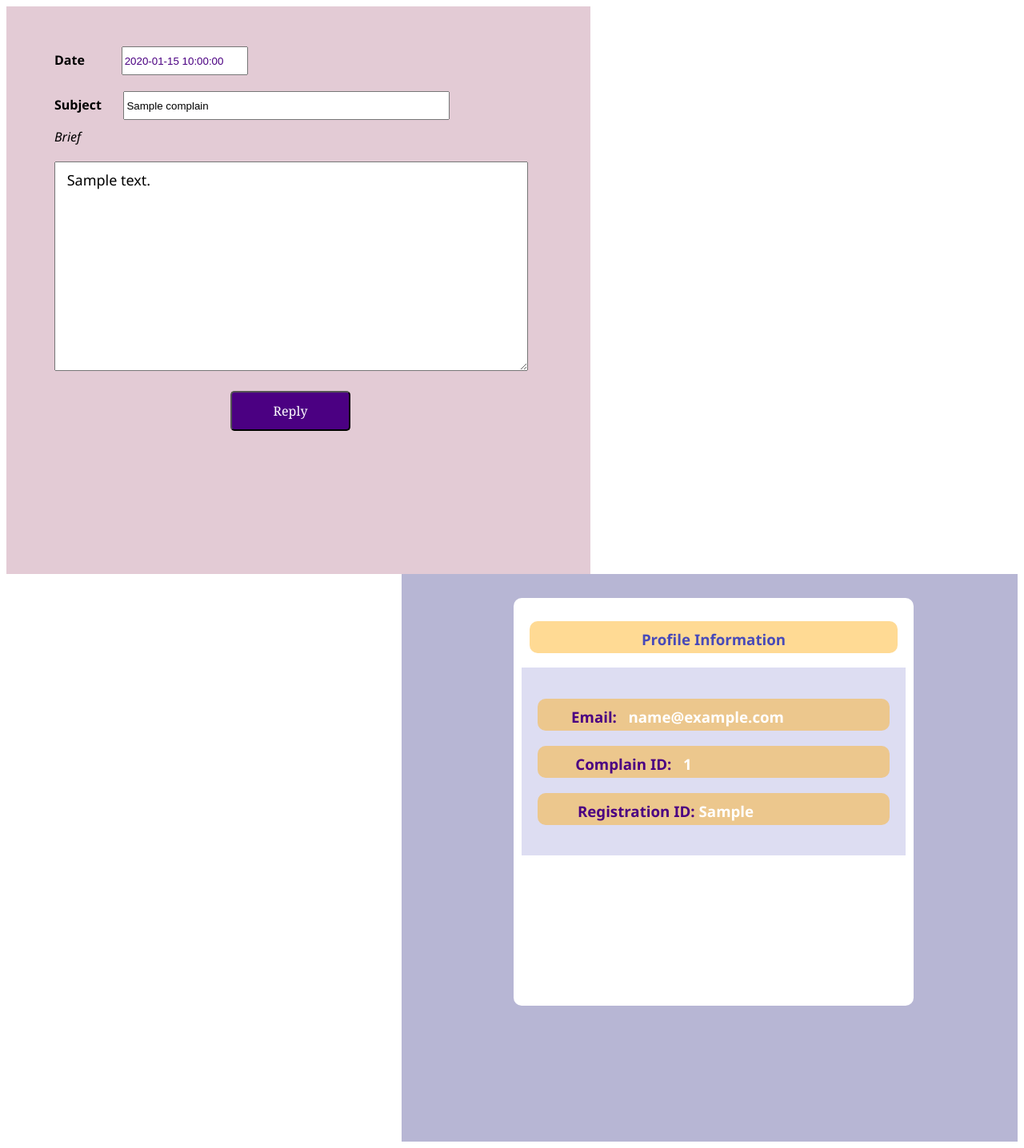
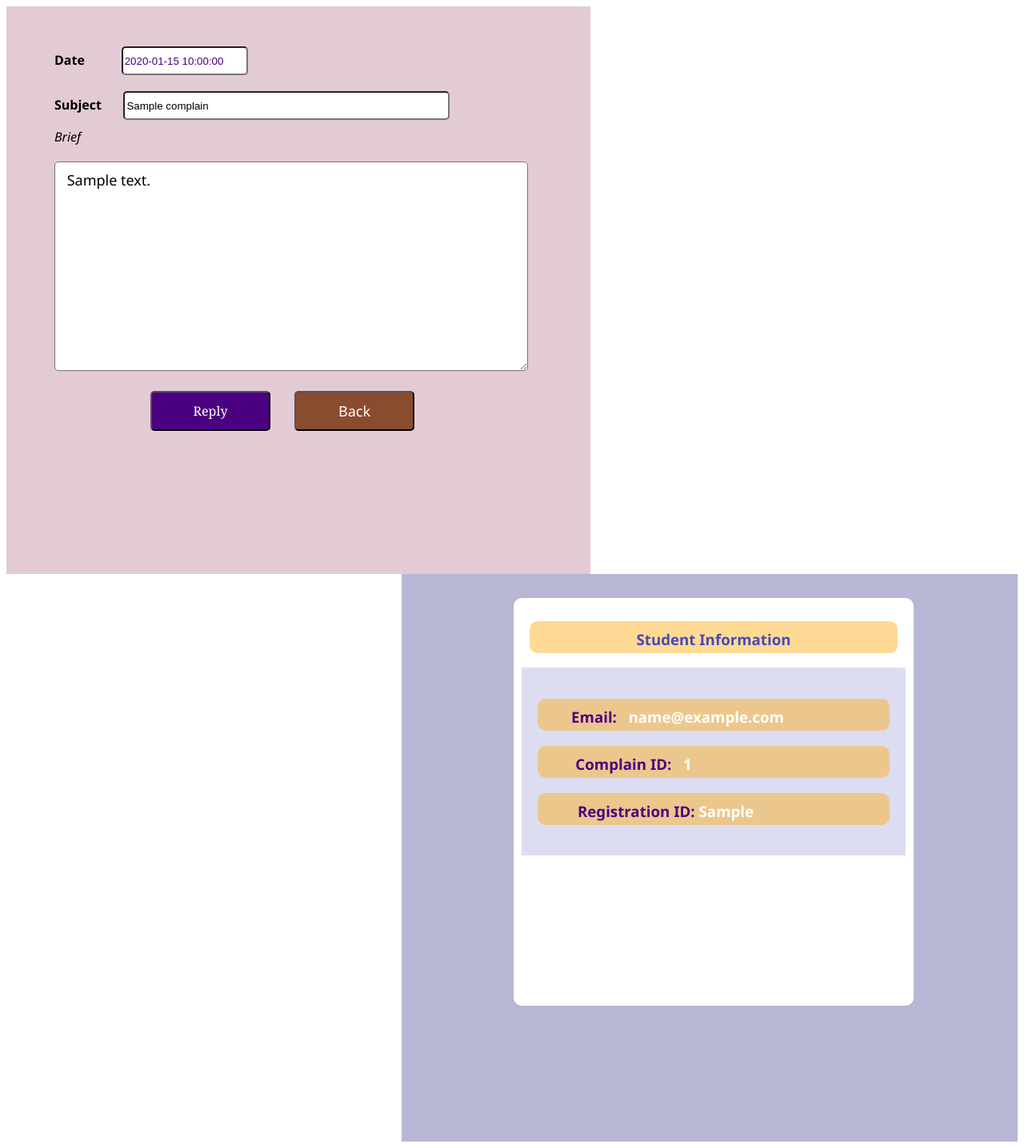
Before and after one commit to Ash515/HandsUp, a Flask app: page /complains/1 in a window 1280 px wide. Shown: the whole page at 80% size. Run offline with Flask 2, Linux system fonts and the light colour scheme; tables that the repository leaves empty or names only in its code hold one stand-in row (values such as "Sample post"); some libraries are stand-ins or nearby versions.

Commit message:
added new files

```diff
--- a/static/complainbox.css
+++ b/static/complainbox.css
@@ -1,69 +1,3 @@
-a{
-    text-decoration: none;
-}
-
-
-
-#sentmonth{
-    width:150px;
-    height:30px;
-    margin-right: 335px;
-    color: indigo;
-}
-.details{
-    margin-left: 30px;
-}
-#brief{
-    margin-right: 530px;
-    margin-top: 10px;
-
-}
-
-#sentsub{
-    margin-top: 20px;
-    margin-right: 100px;
-    margin-left: 15px;
-    width:400px;
-    height:30px;
-}
-#sentcont{
-    margin-top: 20px;
-    width:570px;
-    height:250px;
-}
-#reply{
-    background-color:indigo;
-    width:150px;
-    height:50px;
-    font-size: 16px;
-    border-radius: 5px;
-    margin-top: 20px;
-    margin-left: 250px;
-    color:white;
-    font-family:Cambria, Cochin, Georgia, Times, 'Times New Roman', serif;
-    cursor:pointer;
-}
-#reply:hover{
-    background-color: rgba(6, 6, 68, 0.493);
-}
-#delete{
-    background-color:rgba(130, 0, 22, 0.658);
-    width:150px;
-    height:50px;
-    margin-top: 20px;
-    margin-left: 50px;
-    color:white;
-    font-size: 16px;
-    border-radius: 5px;
-    font-family:Cambria, Cochin, Georgia, Times, 'Times New Roman', serif;
-    cursor:pointer;
-}
-textarea{
-    font-family: 'Segoe UI', Tahoma, Geneva, Verdana, sans-serif;
-    font-size: 18px;
-    padding:10px 10px 0px 10px;
-}
-
 .column1 {
     float:left;
     width:700px;
@@ -73,10 +7,10 @@ textarea{
     height:710px; /* Should be removed. Only for demonstration */
   }
   .column2 {
-    float: right;
+      float: right;
     width:750px;
     padding: 10px;
-    height:690px; /* Should be removed. Only for demonstration */
+    height:690px;
    background-color: rgb(183, 182, 212);
    color:white;
     background-size:cover;
@@ -86,7 +20,59 @@ textarea{
     display: table;
     clear: both;
   }
-  #profile-info{
+a{
+    text-decoration: none;
+}
+.details{
+    margin-left: 30px;
+}
+#sentdate{
+    width:150px;
+    height:30px;
+    margin-right: 335px;
+    color: indigo;
+    border-radius: 5px;
+}
+#brief{
+    margin-right: 530px;
+    margin-top: 10px;
+}
+#sentsub{
+    margin-top: 20px;
+    margin-right: 100px;
+    margin-left: 15px;
+    width:400px;
+    height:30px;
+    border-radius: 5px;
+}
+#sentcont{
+    border-radius: 5px;
+    margin-top: 20px;
+    width:570px;
+    height:250px;
+}
+textarea{
+    border-radius: 5px;
+    font-family: 'Segoe UI', Tahoma, Geneva, Verdana, sans-serif;
+    font-size: 18px;
+    padding:10px 10px 0px 10px;
+}
+#reply{
+    background-color:indigo;
+    width:150px;
+    height:50px;
+    font-size: 16px;
+    border-radius: 5px;
+    margin-top: 20px;
+    margin-left: 150px;
+    color:white;
+    font-family:Cambria, Cochin, Georgia, Times, 'Times New Roman', serif;
+    cursor:pointer;
+}
+#reply:hover{
+    background-color: rgba(6, 6, 68, 0.493);
+}
+#profile-info{
       margin-left: 130px;
       width:500px;
       background-color: white;
@@ -97,8 +83,8 @@ textarea{
       text-align: center;
       margin-top: 20px; padding-top: 10px;
       font-family:'Segoe UI', Tahoma, Geneva, Verdana, sans-serif;
-    }
-    #profile-info h3{
+}
+     #profile-info h3{
         background-color: rgba(255, 166, 0, 0.418);
         margin-left: 20px;
         margin-right: 20px;
@@ -135,22 +121,35 @@ textarea{
     .sent{
         padding-top: 50px;
     }
-
-
-
-    .close{
+    .col1-close{
         font-family: 'Segoe UI', Tahoma, Geneva, Verdana, sans-serif;
-
-        background-color: rgb(38, 24, 75);
+        margin-top: 20px;
+        background-color: rgb(138, 76, 47);
         color:white;
         font-size: 18px;
         margin-left:30px;
         width:150px;
         height: 50px;
+        border-radius: 5px;
+        cursor: pointer;
+    }
+    .col1-close:hover{
+        background-color: rgba(8, 8, 43, 0.267);
+    }
+
+    .col2-close{
+        font-family: 'Segoe UI', Tahoma, Geneva, Verdana, sans-serif;
+        background-color: rgb(38, 24, 75);
+        color:white;
+        font-size: 18px;
+        margin-left:30px;
+        margin-top: 30px;
+        width:150px;
+        height: 50px;
         border-radius: 10px;
         cursor: pointer;
     }
-    .close:hover{
+    .col2-close:hover{
         background-color: rgba(8, 8, 43, 0.267);
     }
     form{
@@ -193,7 +192,7 @@ textarea{
         height:250px;
     }
     #sending{
-        margin-top: 30px;
+        margin-top: 50px;
         background-color: rgba(99, 12, 19, 0.596);
         color:white;
         font-size: 18px;
--- a/template/complainbox.html
+++ b/template/complainbox.html
@@ -14,13 +14,13 @@
             <div class="sent">
                            {% for row in complaindata %}
                            <div class="details">
-                           <b>Date</b>  &nbsp; &nbsp; &nbsp; &nbsp; &nbsp; <input type="text" placeholder="Month" id="sentmonth" value="{{row.date}}" readonly><br>
+                           <b>Date</b>  &nbsp; &nbsp; &nbsp; &nbsp; &nbsp; <input type="text" placeholder="Month" id="sentdate" value="{{row.date}}" readonly><br>
                              <b>Subject </b> &nbsp; <input type="text" id="sentsub" value="{{row.complainname}}" readonly><br>
                              <div id="brief"><i>Brief</i></div>
                              <textarea id="sentcont" value=""readonly> {{row.message}}</textarea><br>
                              </div>
                              <div class="rep-del">
-                             <input type="submit" value="Reply" onclick="reply()" id="reply"></a>
+                             <input type="submit" value="Reply" onclick="reply()" id="reply"></a><a href="{{url_for('adminworkspace')}}"><input type="button" class="col1-close"  value="Back"></a>
 
                              {% endfor %}
                         <div class="rep-del">
@@ -37,7 +37,7 @@
                         <div class="column2">
                         <div id="profile-info">
 
-                         <h3>Profile Information</h3>
+                         <h3>Student Information</h3>
                          {% for val in users %}
                          <div class="pro-main">
                          <h3 id="email-id"><font color="indigo">Email:&nbsp;&nbsp;&nbsp;</font>{{ val.email }}</h3>
@@ -57,7 +57,7 @@
                           <input type="text" name="rep_date" placeholder="Date" id="repsentmonth"><input type="text" name="rep_month" placeholder="Month" id="repsentyear">  <input type="text" name="rep_year" placeholder="Year" id="repsentdate"><br>
                           <input type="text" name="rep_subject" placeholder="Subject" id="repsentsub"><br>
                          <textarea id="repsentcont" name="rep_message" placeholder="Message"></textarea><br>
-                         <input type="submit" value="Send" id="sending"><input type="button" class="close" onclick="saveclose()" value="Back">
+                         <input type="submit" value="Send" id="sending"><input type="button" class="col2-close" onclick="saveclose()" value="Back">
                          </form>
                    </div>
                       </div>
```
